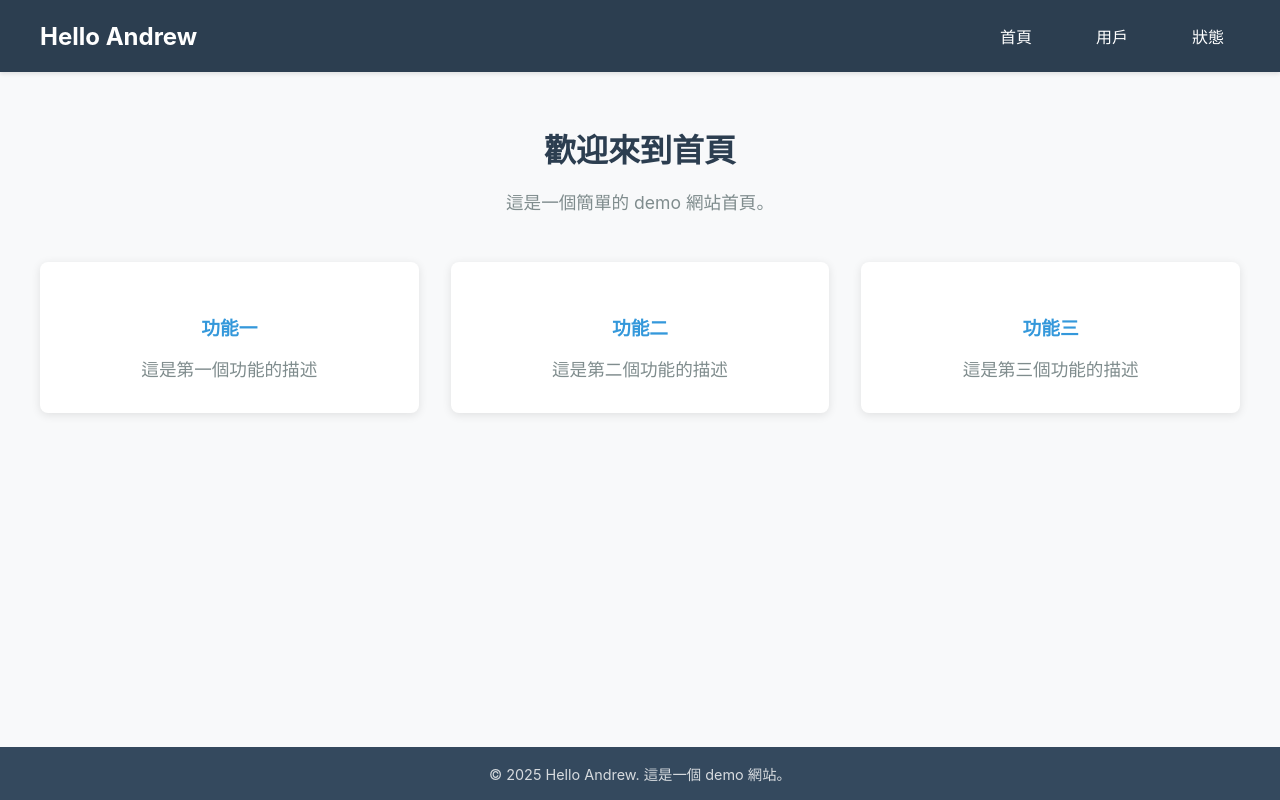
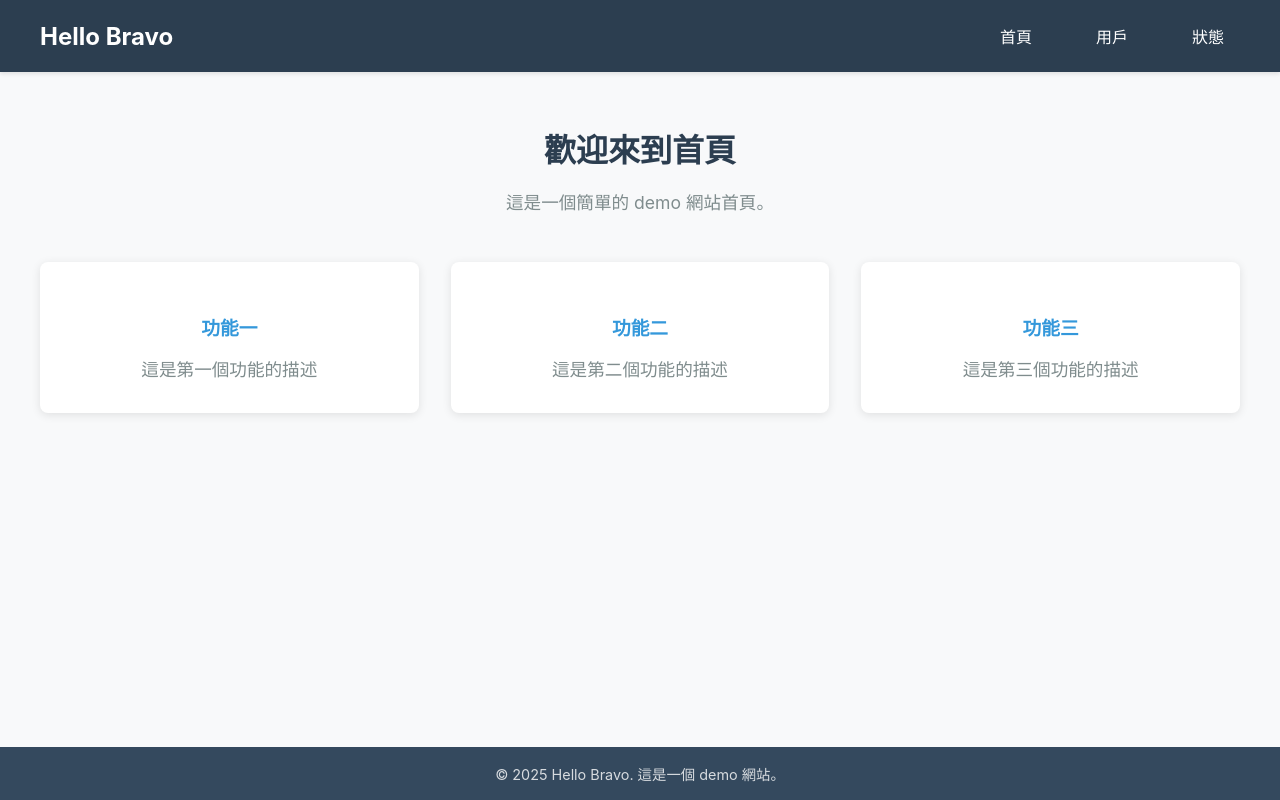
Before and after one commit to andy2148deathedge/Hello-Bravo, a React (Create React App) app: page / in a window 1280 px wide. Built offline with nearby package versions, Linux system fonts and the light colour scheme.

Commit message:
feat: init commit.

```diff
--- a/src/components/Footer.tsx
+++ b/src/components/Footer.tsx
@@ -5,7 +5,7 @@ const Footer: React.FC = () => {
   return (
     <footer className="footer">
       <div className="footer-container">
-        <p>&copy; 2025 Hello Andrew. 這是一個 demo 網站。</p>
+        <p>&copy; 2025 Hello Bravo. 這是一個 demo 網站。</p>
       </div>
     </footer>
   );
--- a/src/components/Header.tsx
+++ b/src/components/Header.tsx
@@ -6,7 +6,7 @@ const Header: React.FC = () => {
   return (
     <header className="header">
       <div className="header-container">
-        <h1 className="logo">Hello Andrew</h1>
+        <h1 className="logo">Hello Bravo</h1>
         <nav className="nav">
           <Link to="/" className="nav-link">
             首頁
```
Also changed, not shown: 1 other file (tests, documents, lock files or other folders).
